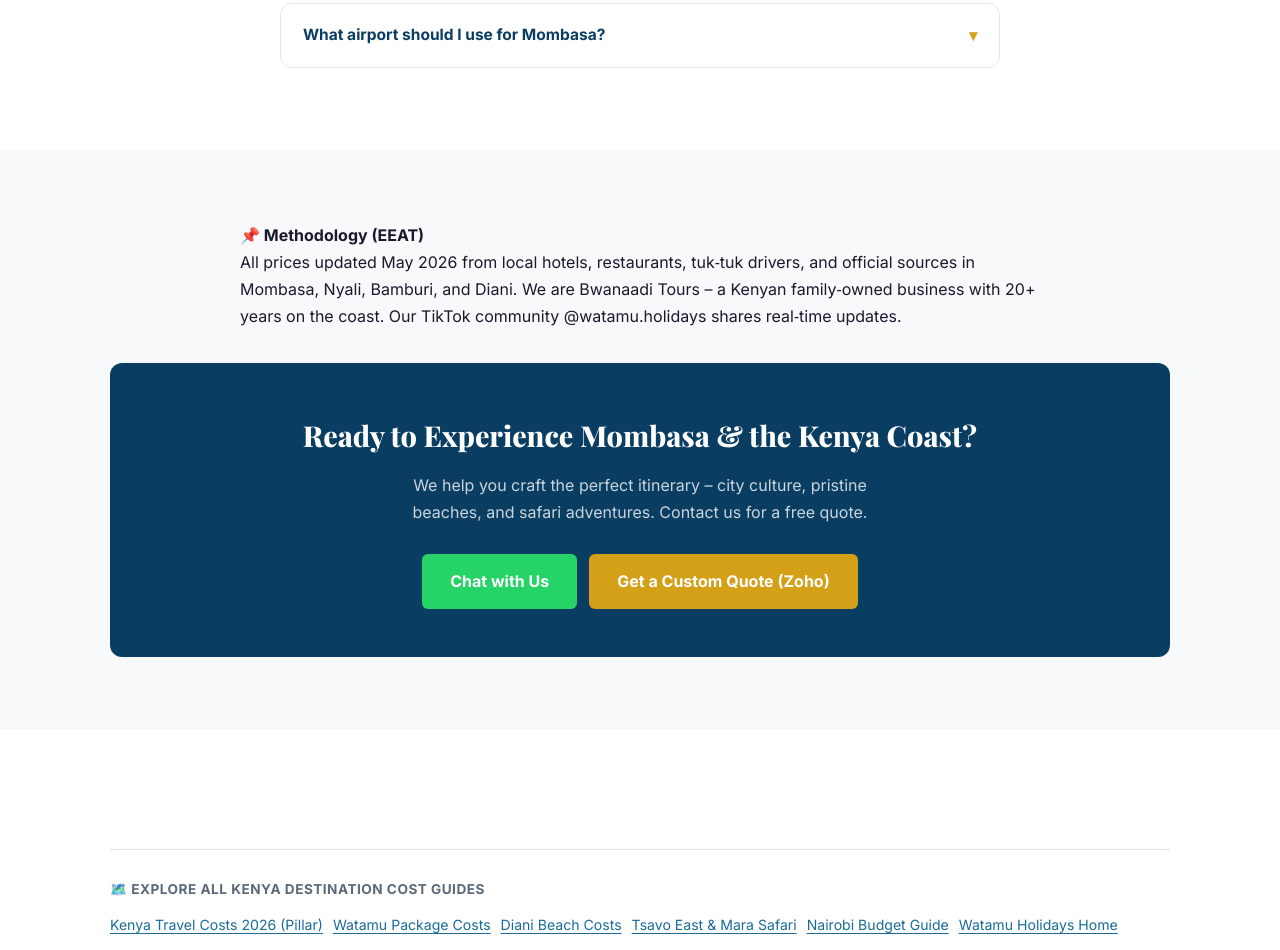
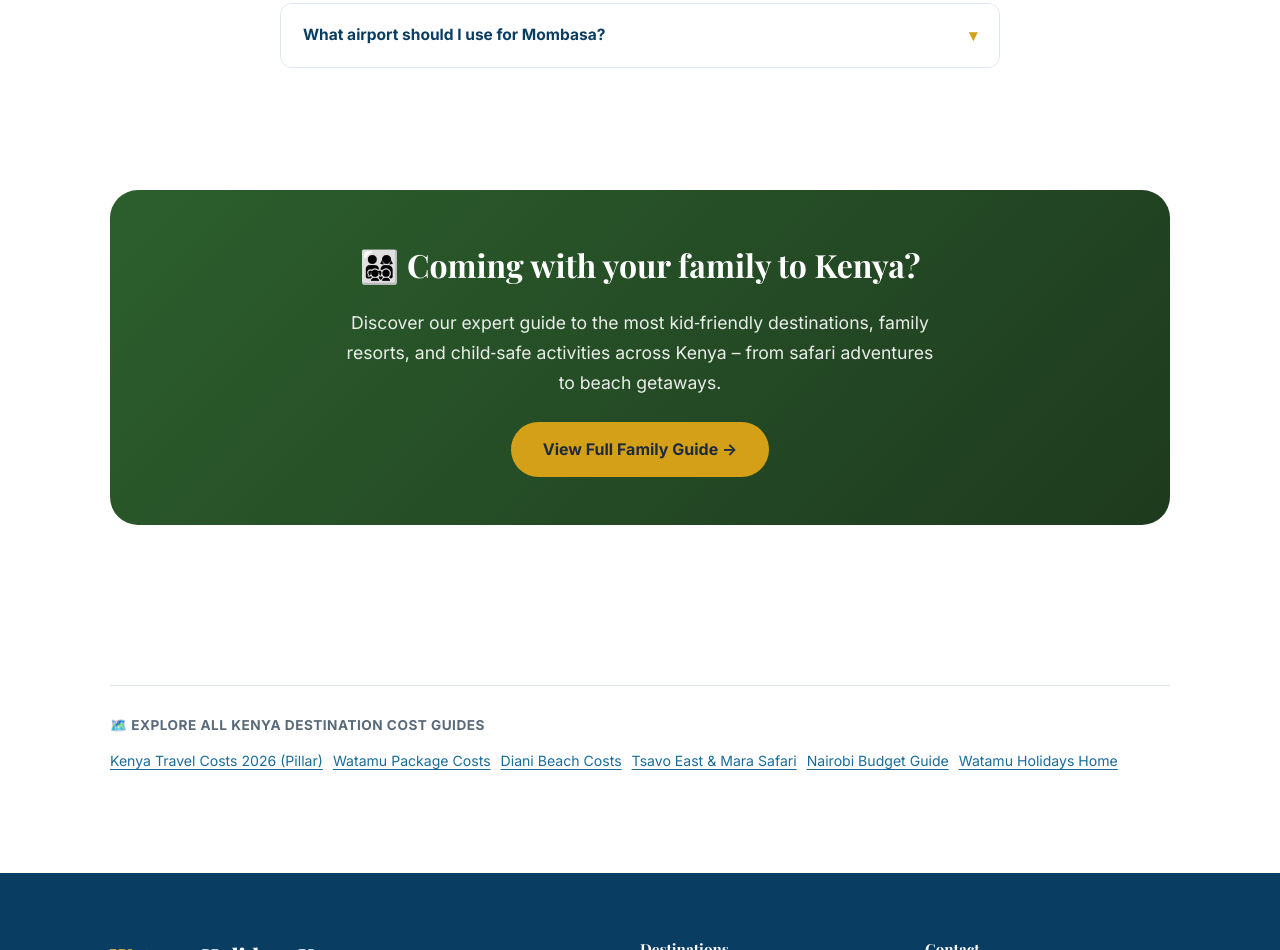
Before and after one commit to imoazy-Umrah/MYWEBSITE, a plain HTML site: page mombasa-travel-costs-2026/index.html in a window 1280 px wide. Shown: the part 7788-8738 px from the top of the page. Drawn offline with nearby package versions, Linux system fonts and the light colour scheme.

Commit message:
Implement Family CTA section in index.html
Added a new Family CTA section with a guide to family-friendly destinations in Kenya.

```diff
--- a/mombasa-travel-costs-2026/index.html
+++ b/mombasa-travel-costs-2026/index.html
@@ -69,6 +69,53 @@
     @media (min-width: 640px) {
       .swipe-hint {
         display: none;
+      }
+    }
+
+    /* Family CTA Section (near bottom) */
+    .family-cta-section {
+      margin: 40px auto;
+      background: linear-gradient(135deg, #2c5f2d 0%, #1e3a1e 100%);
+      border-radius: 28px;
+      padding: 48px 32px;
+      text-align: center;
+      box-shadow: var(--shadow-lg);
+    }
+    .family-cta-section h2 {
+      color: white;
+      font-size: 2rem;
+      margin-bottom: 16px;
+      font-family: 'Playfair Display', serif;
+    }
+    .family-cta-section p {
+      color: rgba(255,255,255,0.9);
+      font-size: 1.1rem;
+      max-width: 600px;
+      margin: 0 auto 24px auto;
+    }
+    .btn-family {
+      background: var(--gold);
+      color: #1e2a3e !important;
+      padding: 14px 32px;
+      border-radius: 40px;
+      font-weight: 700;
+      font-size: 1rem;
+      display: inline-flex;
+      align-items: center;
+      gap: 10px;
+      transition: transform 0.2s, background 0.2s;
+      text-decoration: none;
+    }
+    .btn-family:hover {
+      background: #e6b422;
+      transform: scale(1.02);
+    }
+    @media (max-width: 640px) {
+      .family-cta-section {
+        padding: 32px 20px;
+      }
+      .family-cta-section h2 {
+        font-size: 1.6rem;
       }
     }
   </style>
@@ -339,23 +386,15 @@
   </div>
 </section>
 
-<!-- Trust Box & CTA -->
-<section class="section-alt">
-  <div class="container">
-    <div class="trust-box scroll-reveal" style="max-width:800px; margin:0 auto;">
-      <strong>📌 Methodology (EEAT)</strong><br>
-      All prices updated May 2026 from local hotels, restaurants, tuk‑tuk drivers, and official sources in Mombasa, Nyali, Bamburi, and Diani. We are Bwanaadi Tours – a Kenyan family‑owned business with 20+ years on the coast. Our TikTok community @watamu.holidays shares real‑time updates.
-    </div>
-    <div class="cta-block mt-32">
-      <h2>Ready to Experience Mombasa & the Kenya Coast?</h2>
-      <p>We help you craft the perfect itinerary – city culture, pristine beaches, and safari adventures. Contact us for a free quote.</p>
-      <div class="cta-btns">
-        <a href="https://wa.me/254706688115?text=I%20want%20to%20book%20a%20Mombasa%20holiday" target="_blank" class="btn btn-whatsapp">Chat with Us</a>
-        <a href="https://forms.zohopublic.com/infowatamuh1/form/LeadsHoliday/formperma/i-OPSgu3rEYBnnYMDYGLMvVK6vzfZYIsA2pEYKLbX1Q" target="_blank" class="btn btn-gold">Get a Custom Quote (Zoho)</a>
-      </div>
-    </div>
+<!-- ==================== FAMILY HOLIDAY IN KENYA SECTION (NEAR BOTTOM) ==================== -->
+<div class="container">
+  <div class="family-cta-section">
+    <h2>👨‍👩‍👧‍👦 Coming with your family to Kenya?</h2>
+    <p>Discover our expert guide to the most kid‑friendly destinations, family resorts, and child‑safe activities across Kenya – from safari adventures to beach getaways.</p>
+    <a href="/family-holiday-in-kenya" class="btn-family">View Full Family Guide →</a>
   </div>
-</section>
+</div>
+<!-- ==================== END FAMILY SECTION ==================== -->
 
 <!-- Internal Links Hub -->
 <section class="section">
```
